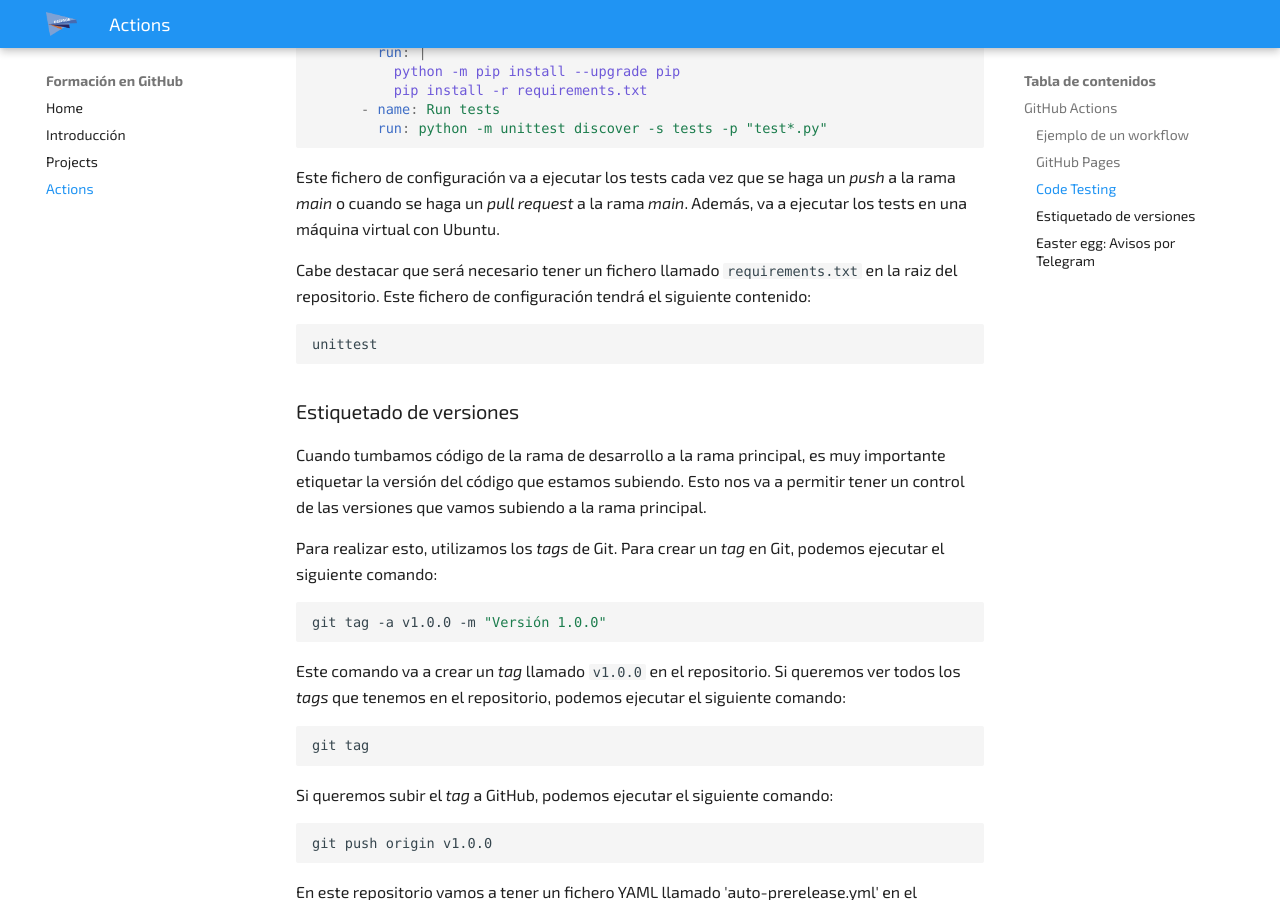
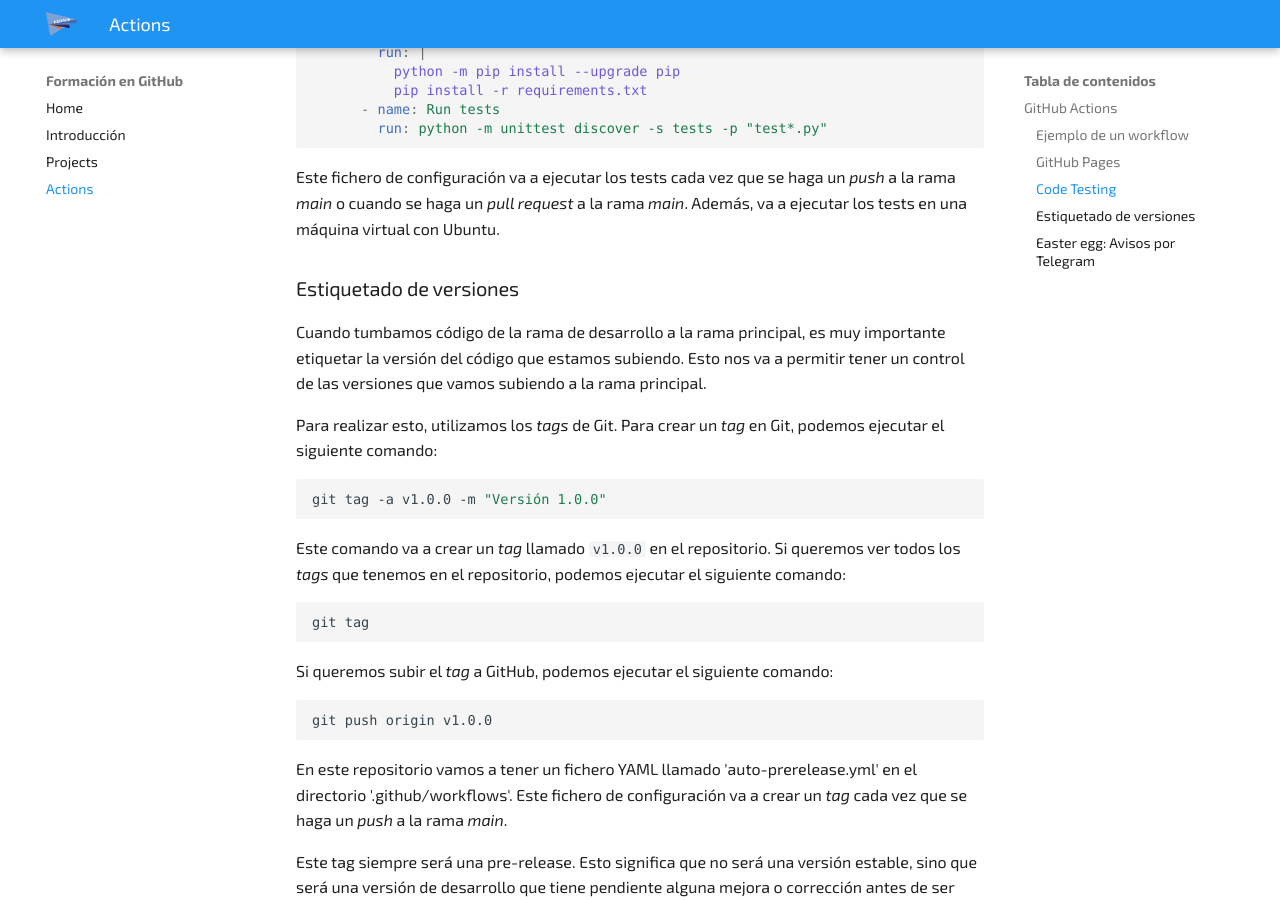
Before and after one commit to DEEPSUA/formacion_github, an MkDocs documentation site: the page built from docs/actions.md, in a window 1280 px wide and 900 px high, scrolled down 4845 px. Built offline with MkDocs 1.6.1 and Material for MkDocs 9.7.7, drawn with Linux system fonts in a browser that asks for light colours; some web fonts are replaced.

Commit message:
Update actions.md

````diff
--- a/docs/actions.md
+++ b/docs/actions.md
@@ -199,12 +199,6 @@ jobs:
 
 Este fichero de configuración va a ejecutar los tests cada vez que se haga un _push_ a la rama _main_ o cuando se haga un _pull request_ a la rama _main_. Además, va a ejecutar los tests en una máquina virtual con Ubuntu.
 
-Cabe destacar que será necesario tener un fichero llamado `requirements.txt` en la raiz del repositorio. Este fichero de configuración tendrá el siguiente contenido:
-
-```txt
-unittest
-```
-
 ## Estiquetado de versiones
 
 Cuando tumbamos código de la rama de desarrollo a la rama principal, es muy importante etiquetar la versión del código que estamos subiendo. Esto nos va a permitir tener un control de las versiones que vamos subiendo a la rama principal.
````
